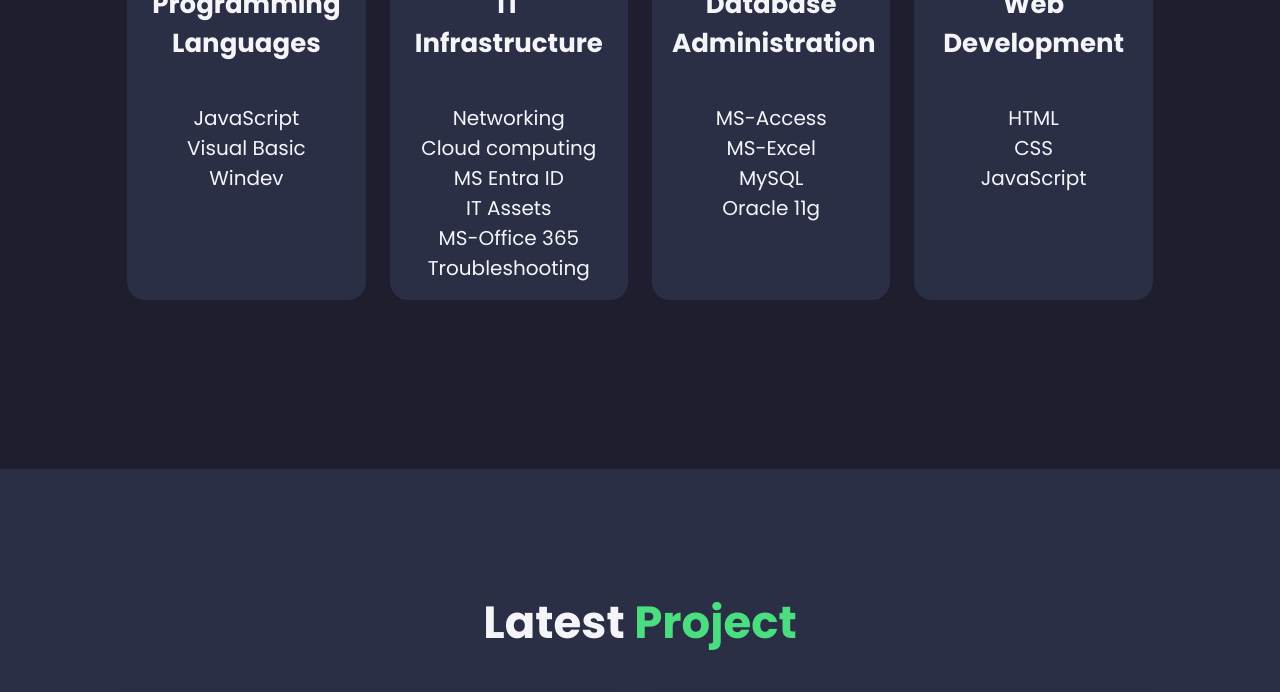
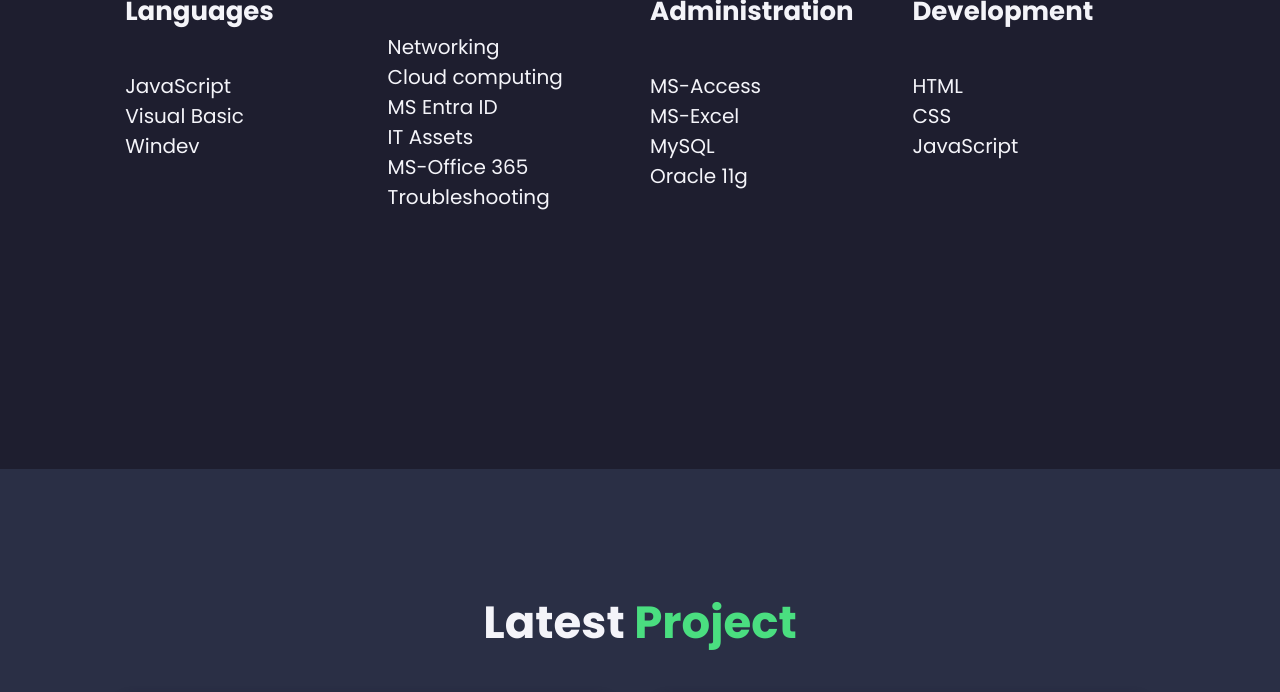
Before and after one commit to wisejkal/JeffKalombo_Portfolio, a website: page index.html in a window 1280 px wide. Shown: the part 1931-2623 px from the top of the page. Drawn offline with nearby package versions, Linux system fonts and the light colour scheme.

Commit message:
Update style.css

```diff
--- a/css/style.css
+++ b/css/style.css
@@ -360,15 +360,15 @@
   padding-bottom: 5rem 0;
 }
 
-.skills-container {
+/* .skills-container {
   display: grid;
   grid-template-columns: repeat(auto-fit, minmax(240px, 1fr));
   gap: 2rem;
   padding: 0 1rem;
 
-}
+} */
 
-.skills-container .skills-box {
+/* .skills-container .skills-box {
     flex: 1 1 20rem;
     background: var(--scd-bgd-color);
     padding: 3rem 2rem 4rem;
@@ -376,7 +376,31 @@
     text-align: center;
     border: .2rem solid var(--bgd-color);
     height: 41rem;
+} */
+
+.skills-container {
+  display: flex;
+  flex-wrap: wrap;
+  justify-content: center;
+  gap: 2rem;
+  padding: 0 1rem;
 }
+
+.skills-box {
+  flex: 1 1 240px;
+  max-width: 100%;
+}
+
+/* .skills-container .skills-box {
+    flex: 1 1 20rem;
+    background: var(--scd-bgd-color);
+    padding: 3rem 2rem 4rem;
+    border-radius: 2rem;
+    text-align: center;
+    border: .2rem solid var(--bgd-color);
+    height: 41rem;
+    transition: .5s ease;
+} */
 
 .skills-box i {
     font-size: 6rem;
```
